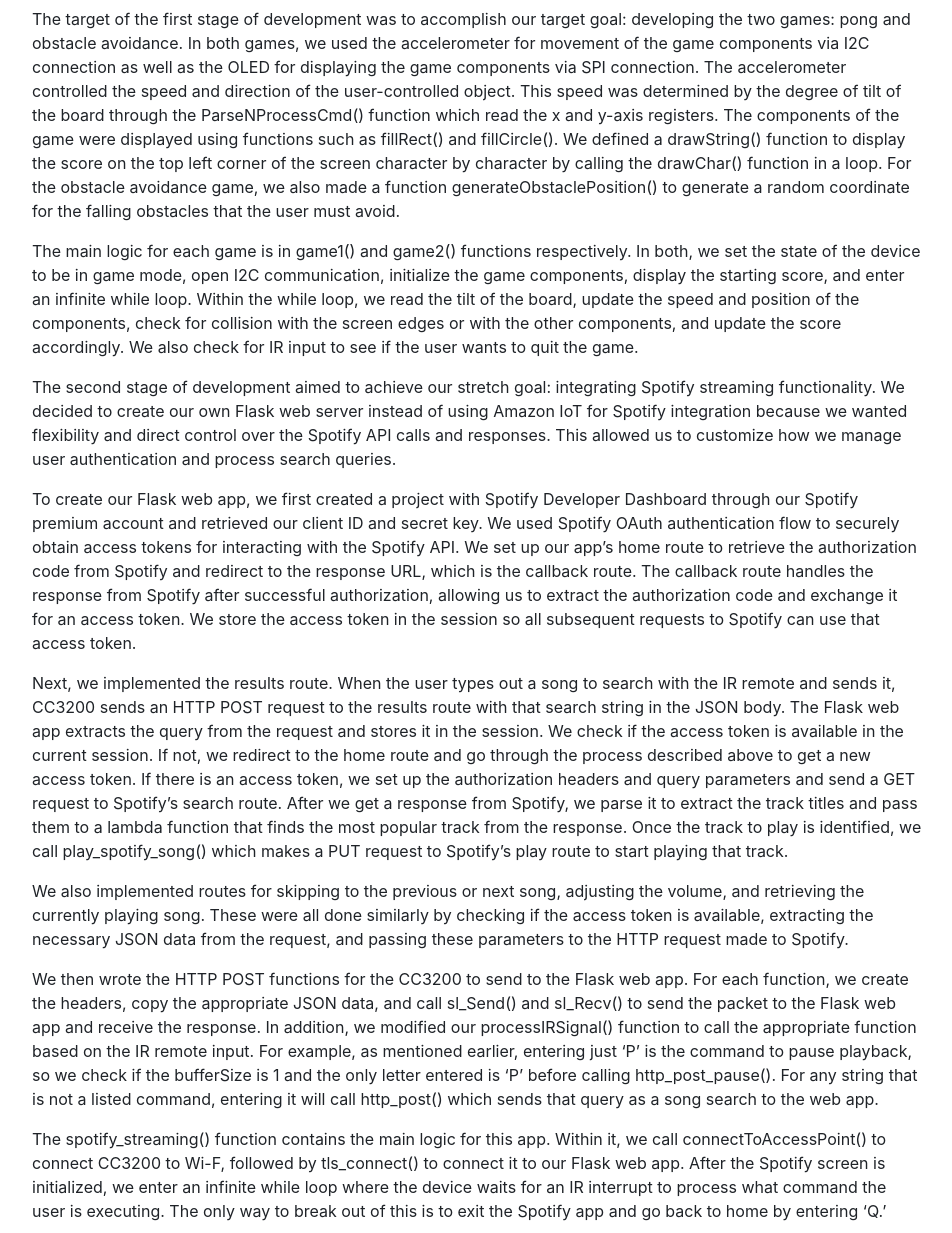
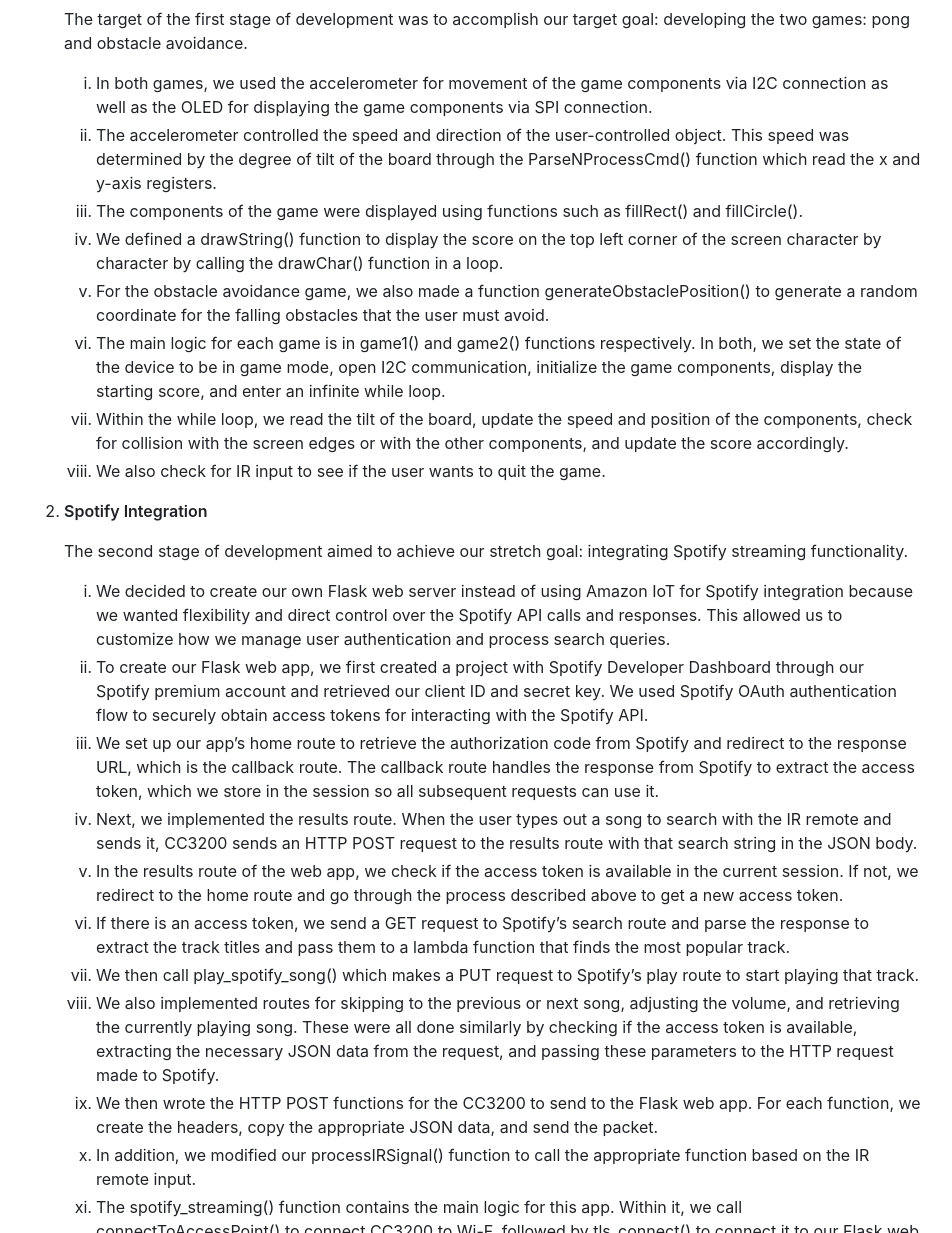
Before and after one commit to lenaray/eec172-smartwatch, a plain HTML site: page index.html in a window 1280 px wide. Shown: the part 4533-5766 px from the top of the page, without its empty margins (163-1115 px from the left). Drawn offline with Linux system fonts and the light colour scheme.

Commit message:
final index html file

```diff
--- a/index.html
+++ b/index.html
@@ -1250,26 +1250,57 @@
 
 <ol>
   <li>
-    <p><b>Game Development</b></p>
+    <p id="game-dev"><b>Game Development</b></p>
+    <p>The target of the first stage of development was to accomplish our target goal: developing the two games: pong and obstacle avoidance.</p>
+    <ol>
+      <li>In both games, we used the accelerometer for movement of the game components via I2C connection as well as the OLED for displaying the game components via SPI connection.</li>
+      <li>The accelerometer controlled the speed and direction of the user-controlled object. This speed was determined by the degree of tilt of the board through the ParseNProcessCmd() function which read the x and y-axis registers.</li>
+      <li>The components of the game were displayed using functions such as fillRect() and fillCircle().</li>
+      <li>We defined a drawString() function to display the score on the top left corner of the screen character by character by calling the drawChar() function in a loop.</li>
+      <li>For the obstacle avoidance game, we also made a function generateObstaclePosition() to generate a random coordinate for the falling obstacles that the user must avoid.</li>
+      <li>The main logic for each game is in game1() and game2() functions respectively. In both, we set the state of the device to be in game mode, open I2C communication, initialize the game components, display the starting score, and enter an infinite while loop.</li>
+      <li>Within the while loop, we read the tilt of the board, update the speed and position of the components, check for collision with the screen edges or with the other components, and update the score accordingly.</li>
+      <li>We also check for IR input to see if the user wants to quit the game.</li>
+    </ol>
   </li>
-  <ol>
 
-  </ol>
+  <li>
+    <p id="spotify"><b>Spotify Integration</b></p>
+    <p>The second stage of development aimed to achieve our stretch goal: integrating Spotify streaming functionality.</p>
+    <ol>
+      <li>We decided to create our own Flask web server instead of using Amazon IoT for Spotify integration because we wanted flexibility and direct control over the Spotify API calls and responses. This allowed us to customize how we manage user authentication and process search queries.</li>
+      <li>To create our Flask web app, we first created a project with Spotify Developer Dashboard through our Spotify premium account and retrieved our client ID and secret key. We used Spotify OAuth authentication flow to securely obtain access tokens for interacting with the Spotify API.</li>
+      <li>We set up our app’s home route to retrieve the authorization code from Spotify and redirect to the response URL, which is the callback route. The callback route handles the response from Spotify to extract the access token, which we store in the session so all subsequent requests can use it.</li>
+      <li>Next, we implemented the results route. When the user types out a song to search with the IR remote and sends it, CC3200 sends an HTTP POST request to the results route with that search string in the JSON body.</li>
+      <li>In the results route of the web app, we check if the access token is available in the current session. If not, we redirect to the home route and go through the process described above to get a new access token.</li>
+      <li>If there is an access token, we send a GET request to Spotify’s search route and parse the response to extract the track titles and pass them to a lambda function that finds the most popular track.</li>
+      <li>We then call play_spotify_song() which makes a PUT request to Spotify’s play route to start playing that track.</li>
+      <li>We also implemented routes for skipping to the previous or next song, adjusting the volume, and retrieving the currently playing song. These were all done similarly by checking if the access token is available, extracting the necessary JSON data from the request, and passing these parameters to the HTTP request made to Spotify.</li>
+      <li>We then wrote the HTTP POST functions for the CC3200 to send to the Flask web app. For each function, we create the headers, copy the appropriate JSON data, and send the packet.</li>
+      <li>In addition, we modified our processIRSignal() function to call the appropriate function based on the IR remote input.</li>
+      <li>The spotify_streaming() function contains the main logic for this app. Within it, we call connectToAccessPoint() to connect CC3200 to Wi-F, followed by tls_connect() to connect it to our Flask web app.</li>
+      <li>After the Spotify screen is initialized, we enter an infinite while loop where the device waits for an IR interrupt to process what command the user is executing. The only way to break out of this is to exit the Spotify app and go back to home by entering ‘Q.’</li>
+    </ol>
+  </li>
+
+  <img src="spotify_screen.png" style="display: block; margin: 0 auto; max-width: 35%; height: auto;">
+  <p style="text-align: center">Figure 3: Spotify Screen</p>
+  <p></p>
+
+  <li>
+    <p id="navigation"><b>Navigation</b></p>
+    <p>Finally, we created the home screen and implemented navigation to each of the apps from the home screen and out of the apps back to the home screen. </p>
+      <ol>
+        <li>Navigation is handled by the IR remote and tracked by global flags homeState and gameState. If homeState is 1 and gameState is 0, the watch is displaying the home screen. If gameState is 1 and homeState is 0, the watch is displaying one of the games. If both are 0, the watch is displaying the Spotify screen.</li>
+        <li>These flags are checked when navigation is done to know which screen to go to next based on the current state of the watch.</li>
+        <li>The home screen contains menu options that tell the user which remote buttons to press to access each app. When on the home screen, pressing 1, 2, or 3 on the IR remote takes the user to game 1, game 2, or the Spotify app respectively.</li>
+        <li>When in game 1 or game 2, pressing 0 quits the game and takes the user back to the home screen. When in the Spotify app, typing the letter Q (double tapping on button 7) quits the Spotify app and takes the user back to the home screen.</li>
+        <li>Additionally, we added a time display on the home screen to mimic a real smartwatch display. We included time.h and wrote updateClock() to get the current time and draw it on the OLED in the HH:MM:SS format.</li>
+        <li>Within the infinite while loop in home(), we update the clock every second and check if an IR interrupt has been detected.</li>
+      </ol>
+  </li>
 </ol>
-<p>The target of the first stage of development was to accomplish our target goal: developing the two games: pong and obstacle avoidance. In both games, we used the accelerometer for movement of the game components via I2C connection as well as the OLED for displaying the game components via SPI connection. The accelerometer controlled the speed and direction of the user-controlled object. This speed was determined by the degree of tilt of the board through the ParseNProcessCmd() function which read the x and y-axis registers. The components of the game were displayed using functions such as fillRect() and fillCircle(). We defined a drawString() function to display the score on the top left corner of the screen character by character by calling the drawChar() function in a loop. For the obstacle avoidance game, we also made a function generateObstaclePosition() to generate a random coordinate for the falling obstacles that the user must avoid.</p>
-<p>The main logic for each game is in game1() and game2() functions respectively. In both, we set the state of the device to be in game mode, open I2C communication, initialize the game components, display the starting score, and enter an infinite while loop. Within the while loop, we read the tilt of the board, update the speed and position of the components, check for collision with the screen edges or with the other components, and update the score accordingly. We also check for IR input to see if the user wants to quit the game.</p>
-<p>The second stage of development aimed to achieve our stretch goal: integrating Spotify streaming functionality. We decided to create our own Flask web server instead of using Amazon IoT for Spotify integration because we wanted flexibility and direct control over the Spotify API calls and responses. This allowed us to customize how we manage user authentication and process search queries.</p>
-<p>To create our Flask web app, we first created a project with Spotify Developer Dashboard through our Spotify premium account and retrieved our client ID and secret key. We used Spotify OAuth authentication flow to securely obtain access tokens for interacting with the Spotify API. We set up our app’s home route to retrieve the authorization code from Spotify and redirect to the response URL, which is the callback route. The callback route handles the response from Spotify after successful authorization, allowing us to extract the authorization code and exchange it for an access token. We store the access token in the session so all subsequent requests to Spotify can use that access token.</p>
-<p>Next, we implemented the results route. When the user types out a song to search with the IR remote and sends it, CC3200 sends an HTTP POST request to the results route with that search string in the JSON body. The Flask web app extracts the query from the request and stores it in the session. We check if the access token is available in the current session. If not, we redirect to the home route and go through the process described above to get a new access token. If there is an access token, we set up the authorization headers and query parameters and send a GET request to Spotify’s search route. After we get a response from Spotify, we parse it to extract the track titles and pass them to a lambda function that finds the most popular track from the response. Once the track to play is identified, we call play_spotify_song() which makes a PUT request to Spotify’s play route to start playing that track.</p>
-<p>We also implemented routes for skipping to the previous or next song, adjusting the volume, and retrieving the currently playing song. These were all done similarly by checking if the access token is available, extracting the necessary JSON data from the request, and passing these parameters to the HTTP request made to Spotify.</p>
-<p>We then wrote the HTTP POST functions for the CC3200 to send to the Flask web app. For each function, we create the headers, copy the appropriate JSON data, and call sl_Send() and sl_Recv() to send the packet to the Flask web app and receive the response. In addition, we modified our processIRSignal() function to call the appropriate function based on the IR remote input. For example, as mentioned earlier, entering just ‘P’ is the command to pause playback, so we check if the bufferSize is 1 and the only letter entered is ‘P’ before calling http_post_pause(). For any string that is not a listed command, entering it will call http_post() which sends that query as a song search to the web app.</p>
-<p>The spotify_streaming() function contains the main logic for this app. Within it, we call connectToAccessPoint() to connect CC3200 to Wi-F, followed by tls_connect() to connect it to our Flask web app. After the Spotify screen is initialized, we enter an infinite while loop where the device waits for an IR interrupt to process what command the user is executing. The only way to break out of this is to exit the Spotify app and go back to home by entering ‘Q.’</p>
-<img src="spotify_screen.png" style="display: block; margin: 0 auto; max-width: 35%; height: auto;">
-<p style="text-align: center">Figure 3: Spotify Screen</p>
-<p></p>
-<p>Finally, we created the home screen and implemented navigation to each of the apps from the home screen and out of the apps back to the home screen. Navigation is handled by the IR remote and tracked by global flags homeState and gameState. If homeState is 1 and gameState is 0, the watch is displaying the home screen. If gameState is 1 and homeState is 0, the watch is displaying one of the games. If both are 0, the watch is displaying the Spotify screen. These flags are checked when navigation is done to know which screen to go to next based on the current state of the watch.</p>
-<p>The home screen contains menu options that tell the user which remote buttons to press to access each app. When on the home screen, pressing 1, 2, or 3 on the IR remote takes the user to game 1, game 2, or the Spotify app respectively. When in game 1 or game 2, pressing 0 quits the game and takes the user back to the home screen. When in the Spotify app, typing the letter Q (double tapping on button 7) quits the Spotify app and takes the user back to the home screen.</p>
-<p>Additionally, we added a time display on the home screen to mimic a real smartwatch display. We included time.h and wrote updateClock() to get the current time and draw it on the OLED in the HH:MM:SS format. Within the infinite while loop in home(), we update the clock every second and check if an IR interrupt has been detected.</p>
+
 <img src="home_screen.png" style="display: block; margin: 0 auto; max-width: 35%; height: auto;">
 <p style="text-align: center">Figure 4: Home Screen</p>
 <p></p>
```
